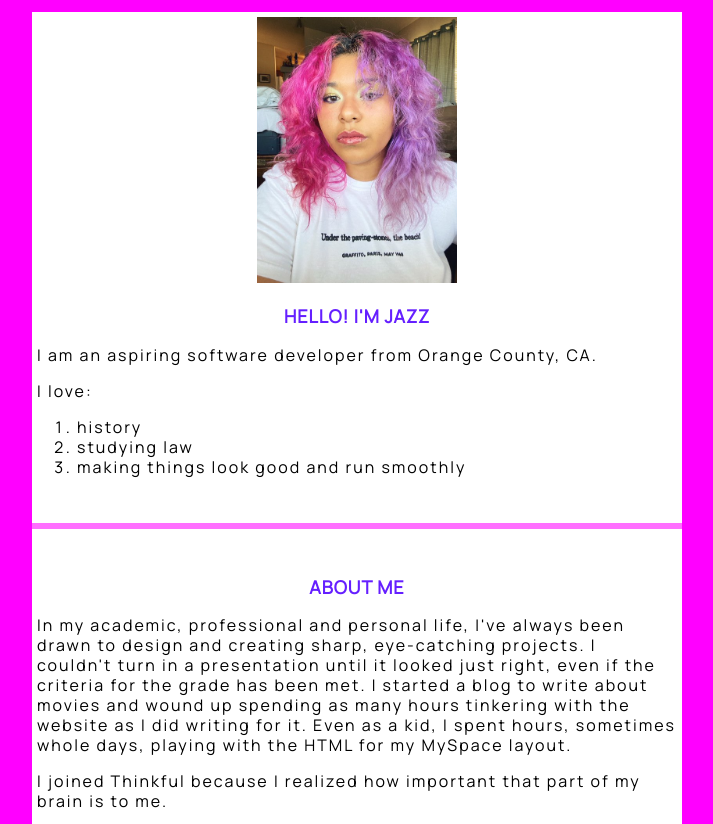
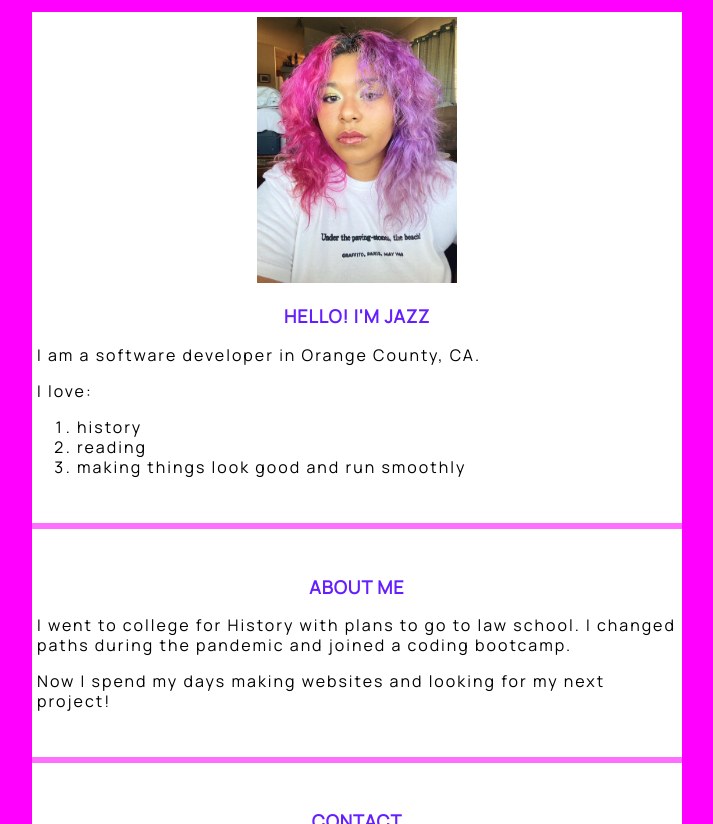
Before and after one commit to jazzmancia/portfolio, a plain HTML site: page index.html in a window 1280 px wide. Shown: the part 103-927 px from the top of the page, without its empty margins (283-996 px from the left). Drawn offline with nearby package versions, Linux system fonts and the light colour scheme; a script that the page names is missing.

Commit message:
Update index.html

```diff
--- a/index.html
+++ b/index.html
@@ -25,11 +25,11 @@
       <article>
         <img src="images/selfie.jpg" width="200" alt="image of Jazz Mancia">
         <h3>Hello! I'm Jazz</h3>
-        <p>I am an aspiring software developer from Orange County, CA.</p>
+        <p>I am a software developer in Orange County, CA.</p>
         <p>I love:</p>
-        <ol> <!-- ordered list -->
+        <ol>
           <li>history</li>
-          <li>studying law</li>
+          <li>reading</li>
           <li>making things look good and run smoothly</li>
         </ol> <!-- end ordered list -->
       </article>
@@ -38,9 +38,8 @@
 
       <article>
         <h3>About Me</h3>
-        <p>In my academic, professional and personal life, I've always been drawn to design and creating sharp, eye-catching projects. I couldn't turn in a presentation until it looked just right, even if the criteria for the grade has been met. I started a blog to write about movies and wound up spending as many hours tinkering with the website as I did writing for it. Even as a kid, I spent hours, sometimes whole days, playing with the HTML for my MySpace layout.</p>
-        <p>I joined Thinkful because I realized how important that part of my brain is to me.</p>
-        <p>I am eagerly looking forward to becoming a software developer and working in this field!</p>
+        <p>I went to college for History with plans to go to law school. I changed paths during the pandemic and joined a coding bootcamp. </p>
+        <p>Now I spend my days making websites and looking for my next project!</p>
       </article>
 
       <hr>
```
